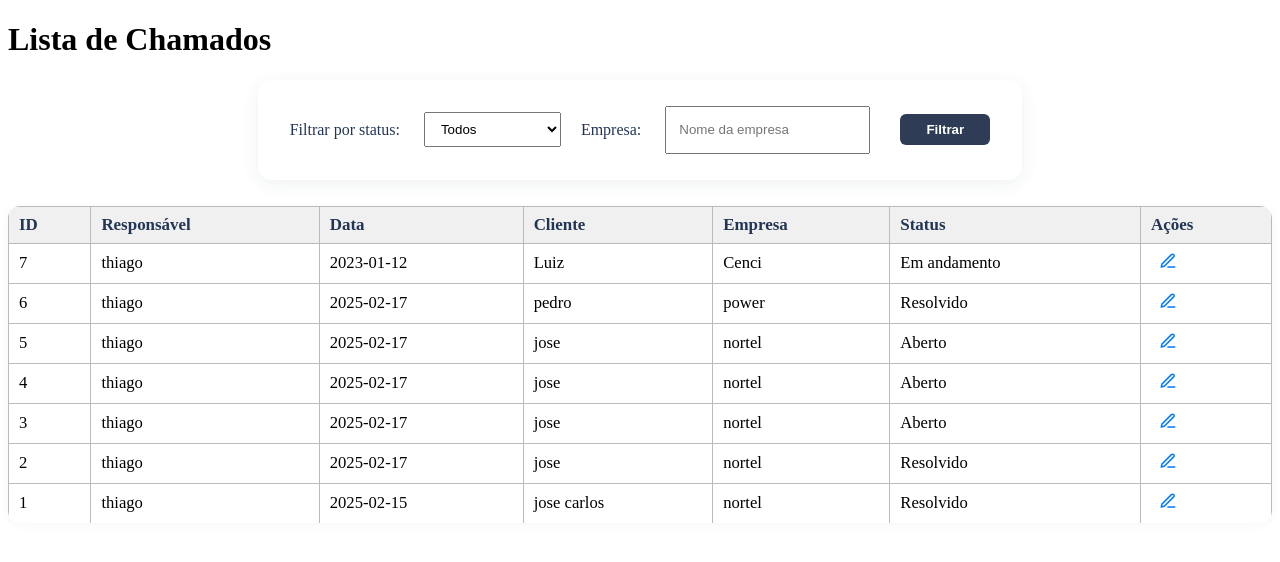
After one commit to ThiagoViniciosAnacleto/suporte-power-vending, a Flask app: page /listar in a window 1280 px wide. The commit adds this page. Shown: the top 562 px of the page. Run offline with Flask 3, Linux system fonts and the light colour scheme; a user stored in the database is signed in; data comes from the database, SQL or seed files in the repository; both versions use the stored data as it was after the commit.

Commit message:
adiciona funções de editar chamado
adiciona funções de editar chamado

```diff
--- a/app.py
+++ b/app.py
@@ -105,6 +105,107 @@ def criar_chamado():
         return redirect("/")
     return render_template("criar_chamado.html")
 
+@app.route("/editar/<int:id>", methods=["GET", "POST"])
+@login_required
+@admin_required
+def editar_chamado(id):
+    conn = sqlite3.connect("chamados.db")
+    cursor = conn.cursor()
+
+    if request.method == "POST":
+        responsavel_atendimento = request.form["responsavel_atendimento"]
+        data = request.form["data"]
+        horario = request.form["horario"]
+        cliente = request.form["cliente"]
+        empresa = request.form["empresa"]
+        porta_ssh = request.form["porta_ssh"]
+        tipo_maquina = request.form["tipo_maquina"]
+        relato = request.form["relato"]
+        prioridade = request.form["prioridade"]
+        origem = request.form["origem"]
+        tipo_acao = request.form["tipo_acao"]
+        responsavel_acao = request.form["responsavel_acao"]
+        descricao_acao = request.form["descricao_acao"]
+        status = request.form["status"]
+
+        cursor.execute("""
+            UPDATE chamados SET
+                responsavel_atendimento=?, data=?, horario=?, cliente=?, empresa=?,
+                porta_ssh=?, tipo_maquina=?, relato=?, prioridade=?, origem=?,
+                tipo_acao=?, responsavel_acao=?, descricao_acao=?, status=?
+            WHERE id=?
+        """, (
+            responsavel_atendimento, data, horario, cliente, empresa,
+            porta_ssh, tipo_maquina, relato, prioridade, origem,
+            tipo_acao, responsavel_acao, descricao_acao, status, id
+        ))
+
+        conn.commit()
+        conn.close()
+
+        flash("Chamado atualizado com sucesso!")
+        return redirect("/")
+
+    # Método GET: buscar chamado pelo ID
+    cursor.execute("SELECT * FROM chamados WHERE id = ?", (id,))
+    chamado = cursor.fetchone()
+    conn.close()
+
+    if not chamado:
+        flash("Chamado não encontrado.")
+        return redirect("/")
+
+    # Mapear os campos da tupla para nomes do formulário
+    campos = [
+        "id", "responsavel_atendimento", "data", "horario", "cliente", "empresa",
+        "porta_ssh", "tipo_maquina", "relato", "prioridade", "origem",
+        "tipo_acao", "responsavel_acao", "descricao_acao", "status"
+    ]
+    chamado_dict = dict(zip(campos, chamado))
+
+    return render_template("editar_chamado.html", chamado=chamado_dict)
+
+@app.route("/listar")
+@login_required
+@admin_required
+def listar_chamados():
+    status_filtro = request.args.get("status", "todos")
+    empresa_filtro = request.args.get("empresa", "").strip()
+
+    conn = sqlite3.connect("chamados.db")
+    cursor = conn.cursor()
+
+    sql = "SELECT id, responsavel_atendimento, data, cliente, empresa, status FROM chamados WHERE 1=1"
+    params = []
+
+    # Filtro de status
+    if status_filtro != "todos":
+        sql += " AND status = ?"
+        params.append(status_filtro)
+
+    # Filtro de empresa
+    if empresa_filtro:
+        sql += " AND empresa LIKE ?"
+        params.append(f"%{empresa_filtro}%")
+
+    sql += " ORDER BY id DESC"
+
+    cursor.execute(sql, params)
+    chamados = [
+        dict(
+            id=row[0],
+            responsavel_atendimento=row[1],
+            data=row[2],
+            cliente=row[3],
+            empresa=row[4],
+            status=row[5]
+        )
+        for row in cursor.fetchall()
+    ]
+    conn.close()
+    return render_template("lista_chamados.html", chamados=chamados, status_filtro=status_filtro, empresa_filtro=empresa_filtro)
+
+
 
 # Dashboard: todos usuários logados podem acessar
 @app.route("/dashboard")
--- a/static/style.css
+++ b/static/style.css
@@ -1,112 +1,87 @@
-body {
-    font-family: 'Segoe UI', Arial, sans-serif;
-    background: #f4f6fb;
-    margin: 0;
-    padding: 0;
+/* Filtro de busca no topo da lista */
+.filtro-container {
+    margin: 0 auto 26px auto;
+    padding: 26px 32px;
+    background: #fff;
+    border-radius: 14px;
+    box-shadow: 0 4px 18px 0 rgba(34, 51, 84, 0.07);
+    width: fit-content;
+    min-width: 350px;
+    display: flex;
+    gap: 20px;
+    align-items: center;
+    justify-content: center;
+}
+.filtro-container label {
+    font-weight: 500;
+    color: #233554;
+    margin-right: 4px;
 }
 
-h1 {
-    color: #2e3d55;
-    margin-bottom: 24px;
-    text-align: center;
+.filtro-container input,
+.filtro-container select,
+.filtro-container button {
+    width: auto !important;
+    min-width: 90px;
+    padding: 8px 12px;
+    margin-bottom: 0;
 }
 
-form {
-    background: #fff;
-    max-width: 420px;
-    margin: 30px auto 0 auto;
-    padding: 32px 24px;
-    border-radius: 10px;
-    box-shadow: 0 2px 10px rgba(30,40,90,0.1);
-}
-
-label {
-    font-weight: bold;
-    color: #333;
-}
-
-input, select, textarea, button {
-    width: 100%;
-    margin-bottom: 16px;
-    padding: 10px 8px;
-    border-radius: 5px;
-    border: 1px solid #bfc3ca;
-    font-size: 1rem;
-    box-sizing: border-box;
-}
-
-input:focus, select:focus, textarea:focus {
-    border-color: #89aaff;
-    outline: none;
-    background: #f2f6ff;
-}
-
-button {
+.filtro-container button {
     background: #2e3d55;
     color: #fff;
     border: none;
-    font-weight: bold;
-    cursor: pointer;
+    border-radius: 6px;
+    font-weight: 600;
     transition: background 0.2s;
+    margin-left: 10px;
 }
 
-button:hover {
+.filtro-container button:hover {
     background: #4361b7;
 }
 
-a {
-    color: #4361b7;
-    text-decoration: none;
-    font-weight: bold;
+/* Tabela estilos modernos */
+table {
+    width: 96%;
+    margin: 0 auto 32px auto;
+    border-collapse: collapse;
+    background: #fff;
+    border-radius: 12px;
+    overflow: hidden;
+    box-shadow: 0 2px 10px 0 rgba(34,51,84,0.04);
 }
 
-a:hover {
-    text-decoration: underline;
+th, td {
+    padding: 12px 16px;
+    text-align: left;
 }
 
-div[style*="text-align: right"] {
-    margin: 12px 24px 0 0;
+th {
+    background: #eaeef4;
+    color: #233554;
+    font-size: 1.06rem;
+    font-weight: 700;
+    border-bottom: 2px solid #d1dae7;
 }
 
-@media (max-width: 600px) {
-    form {
-        max-width: 95vw;
-        padding: 16px 5vw;
-    }
-    h1 {
-        font-size: 1.4rem;
-    }
+td {
+    border-bottom: 1px solid #f1f1f1;
+    font-size: 1.04rem;
 }
 
-.toast {
-    position: fixed;
-    top: 20px;
-    right: 20px;
-    background-color: #28a745;
-    color: white;
-    padding: 14px 20px;
-    border-radius: 6px;
-    box-shadow: 0 0 10px rgba(0,0,0,0.15);
-    z-index: 9999;
-    animation: fadein 0.3s ease, fadeout 0.5s ease 3s;
+tr:last-child td {
+    border-bottom: none;
 }
 
-@keyframes slideDown {
-    from {
-        opacity: 0;
-        transform: translateY(-30px);
-        }
-    to {
-        opacity: 1;
-        transform: translateY(0);
-        }
+.edit-icon {
+    color: #2787f5;
+    text-decoration: none;
+    font-size: 1.25rem;
+    transition: color 0.18s;
+    display: inline-block;
+    vertical-align: middle;
 }
-
-@keyframes fadeout {
-    from {
-        opacity: 1;
-    }
-    to {
-        opacity: 0;
-    }
+.edit-icon:hover {
+    color: #1a5ea8;
 }
--- /dev/null
+++ b/templates/lista_chamados.html
@@ -0,0 +1,82 @@
+<!DOCTYPE html>
+<html lang="pt-br">
+<head>
+    <meta charset="UTF-8">
+    <title>Lista de Chamados</title>
+    <link rel="stylesheet" href="{{ url_for('static', filename='style.css') }}">
+    <!-- Ícone de lápis do Google Fonts ou use SVG abaixo -->
+    <style>
+        .edit-icon {
+            color: #007bff;
+            text-decoration: none;
+            margin-left: 8px;
+            font-size: 20px;
+            vertical-align: middle;
+        }
+        .edit-icon:hover {
+            color: #0056b3;
+        }
+        table {
+            width: 100%;
+            border-collapse: collapse;
+            margin-top: 24px;
+        }
+        th, td {
+            border: 1px solid #bbb;
+            padding: 8px 10px;
+            text-align: left;
+        }
+        th {
+            background: #f0f0f0;
+        }
+    </style>
+</head>
+<body>
+    <h1>Lista de Chamados</h1>
+    <form method="get" action="/listar" class="filtro-container">
+        <label for="status">Filtrar por status:</label>
+        <select name="status" id="status" onchange="this.form.submit()">
+            <option value="todos" {% if status_filtro == 'todos' %}selected{% endif %}>Todos</option>
+            <option value="Aberto" {% if status_filtro == 'Aberto' %}selected{% endif %}>Abertos</option>
+            <option value="Em andamento" {% if status_filtro == 'Em andamento' %}selected{% endif %}>Em andamento</option>
+            <option value="Resolvido" {% if status_filtro == 'Resolvido' %}selected{% endif %}>Resolvidos</option>
+            <option value="Fechado" {% if status_filtro == 'Fechado' %}selected{% endif %}>Fechados</option>
+        </select>
+
+        <label for="empresa">Empresa:</label>
+        <input type="text" name="empresa" id="empresa" value="{{ empresa_filtro }}" placeholder="Nome da empresa" style="height:28px;">
+        <button type="submit">Filtrar</button>
+    </form>
+    <table>
+    <tr>
+        <th>ID</th>
+        <th>Responsável</th>
+        <th>Data</th>
+        <th>Cliente</th>
+        <th>Empresa</th>
+        <th>Status</th>
+        <th>Ações</th>
+    </tr>
+    {% for chamado in chamados %}
+    <tr>
+        <td>{{ chamado.id }}</td>
+        <td>{{ chamado.responsavel_atendimento }}</td>
+        <td>{{ chamado.data }}</td>
+        <td>{{ chamado.cliente }}</td>
+        <td>{{ chamado.empresa }}</td>
+        <td>{{ chamado.status }}</td>
+        <td>
+            <a class="edit-icon" href="/editar/{{ chamado.id }}" title="Editar chamado">
+                <!-- SVG do lápis -->
+                <svg width="18" height="18" viewBox="0 0 24 24" fill="none" stroke="currentColor" stroke-width="2"
+                    stroke-linecap="round" stroke-linejoin="round">
+                    <path d="M12 20h9"/>
+                    <path d="M16.5 3.5a2.121 2.121 0 0 1 3 3L7 19l-4 1 1-4 12.5-12.5z"/>
+                </svg>
+            </a>
+        </td>
+    </tr>
+    {% endfor %}
+</table>
+</body>
+</html>
```
Also changed, not shown: templates/editar_chamado.html (added, +72 -0 lines), templates/index.html (+11 -15 lines), chamados.db.
